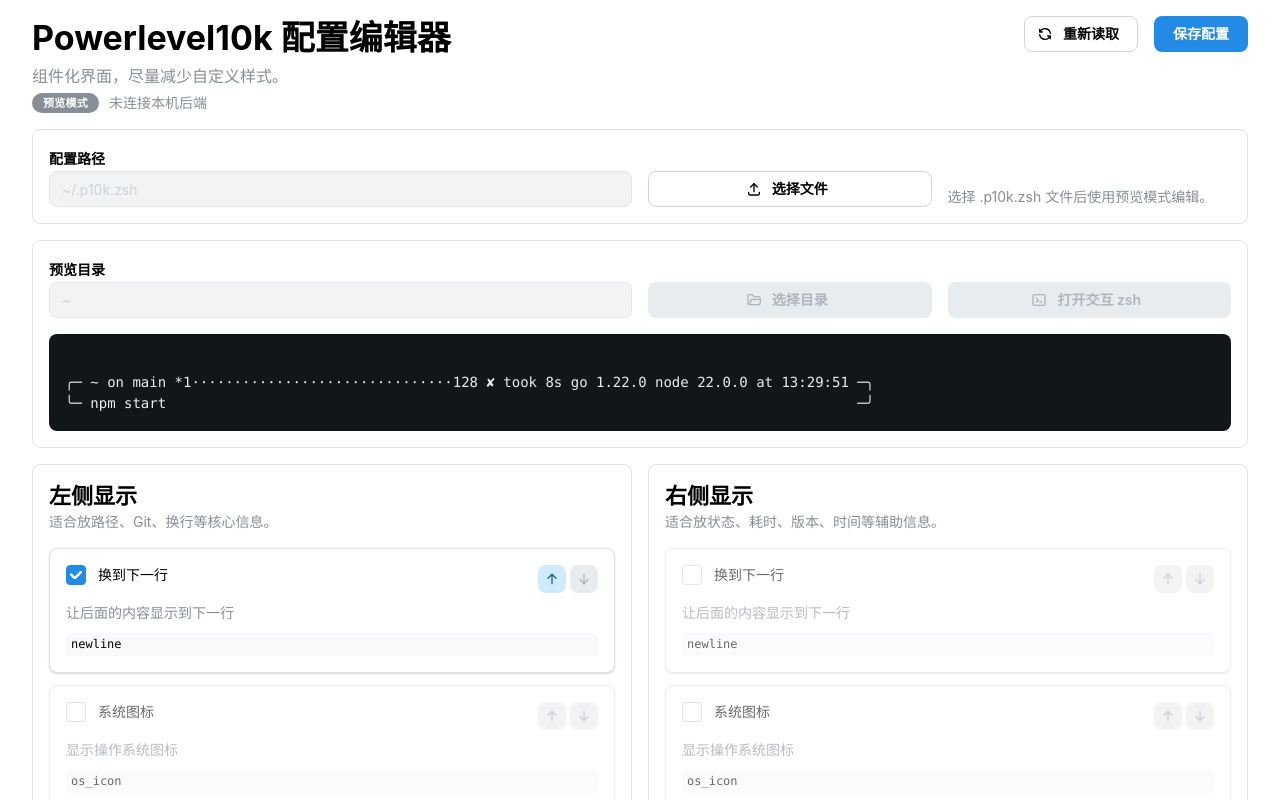
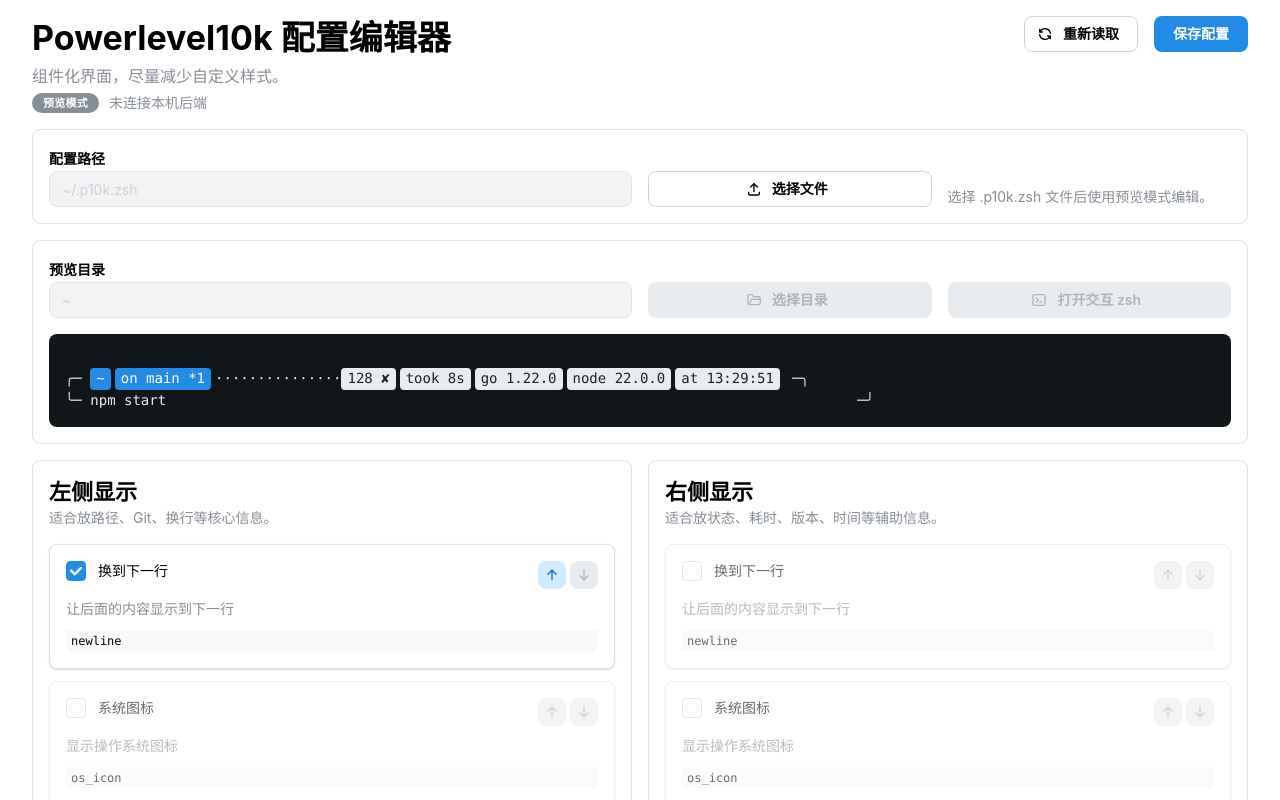
Before and after one commit to dsanying/p10k-visual-editor, a React (Vite) app: page / in a window 1280 px wide. Shown: the top 800 px of the page. Built offline with nearby package versions, Linux system fonts and the light colour scheme; no server answers.

Commit message:
🐛 fix(frontend): 恢复预览段落块并保持分行对齐

```diff
--- a/src/App.jsx
+++ b/src/App.jsx
@@ -41,6 +41,10 @@
 } from './p10k.js';
 
 const PREVIEW_COLUMNS = 96;
+const PREVIEW_SEGMENT_STYLES = {
+  left: { background: 'var(--mantine-color-blue-6)', color: 'var(--mantine-color-white)' },
+  right: { background: 'var(--mantine-color-gray-2)', color: 'var(--mantine-color-dark-8)' },
+};
 
 function api(path, options) {
   return fetch(path, options).then(async (res) => {
@@ -115,24 +119,41 @@
   return value[0];
 }
 
+function createSegmentToken(text, side) {
+  return {
+    kind: 'segment',
+    text: String(text),
+    side,
+    width: String(text).length + 3,
+  };
+}
+
+function createTextToken(text) {
+  return {
+    kind: 'text',
+    text: String(text),
+    width: String(text).length,
+  };
+}
+
 function buildPreviewLine({ prefix, left, right, filler, suffix, width }) {
-  const leftText = left.join(' ').trim();
-  const rightText = right.join(' ').trim();
+  const leftTokens = left.map((item) => (typeof item === 'string' ? createTextToken(item) : item));
+  const rightTokens = right.map((item) => (typeof item === 'string' ? createTextToken(item) : item));
+  const leftWidth = leftTokens.reduce((sum, token) => sum + token.width, 0);
+  const rightWidth = rightTokens.reduce((sum, token) => sum + token.width, 0);
   const safeWidth = Math.max(40, width);
   const frameWidth = prefix.length + suffix.length;
   const contentWidth = Math.max(8, safeWidth - frameWidth);
-  if (!rightText) {
-    const raw = `${prefix}${leftText}`;
-    const trailing = Math.max(0, safeWidth - raw.length - suffix.length);
-    return `${raw}${' '.repeat(trailing)}${suffix}`;
-  }
-
-  const baseLeft = leftText || '';
   const minimumGap = 1;
   const fillerChar = (filler || ' ')[0];
-  const freeSpace = Math.max(minimumGap, contentWidth - baseLeft.length - rightText.length);
-  const gap = fillerChar.repeat(freeSpace);
-  return `${prefix}${baseLeft}${gap}${rightText}${suffix}`;
+  const freeSpace = Math.max(minimumGap, contentWidth - leftWidth - rightWidth);
+  return {
+    prefix,
+    left: leftTokens,
+    gap: fillerChar.repeat(freeSpace),
+    right: rightTokens,
+    suffix,
+  };
 }
 
 function buildPreviewLines(editorState, snapshot) {
@@ -140,21 +161,21 @@
   const rightLines = splitByNewline(editorState.right);
   const usesNewline = editorState.left.includes('newline') || editorState.right.includes('newline');
   const commandSample = 'npm start';
-  const renderValues = (items) =>
+  const renderValues = (items, side) =>
     items
       .map((id) => {
         const entry = editorState.catalog.find(([segment]) => segment === id);
         const label = entry ? entry[1] : id;
-        return previewValue(editorState, snapshot, id, label);
+        const value = previewValue(editorState, snapshot, id, label);
+        return value ? createSegmentToken(value, side) : null;
       })
-      .filter(Boolean)
-      .map(String);
+      .filter(Boolean);
 
   const leadingBlank = boolSetting(editorState, 'POWERLEVEL9K_PROMPT_ADD_NEWLINE');
   const topLine = buildPreviewLine({
     prefix: usesNewline ? '╭─ ' : '',
-    left: renderValues(leftLines.before),
-    right: renderValues(rightLines.before),
+    left: renderValues(leftLines.before, 'left'),
+    right: renderValues(rightLines.before, 'right'),
     filler: usesNewline ? gapFill(editorState) : ' ',
     suffix: usesNewline ? ' ─╮' : '',
     width: PREVIEW_COLUMNS,
@@ -163,8 +184,8 @@
   if (!usesNewline) {
     const oneLine = buildPreviewLine({
       prefix: '',
-      left: [...renderValues(leftLines.before), commandSample],
-      right: renderValues(rightLines.before),
+      left: [...renderValues(leftLines.before, 'left'), createTextToken(commandSample)],
+      right: renderValues(rightLines.before, 'right'),
       filler: ' ',
       suffix: '',
       width: PREVIEW_COLUMNS,
@@ -174,8 +195,8 @@
 
   const bottomLine = buildPreviewLine({
     prefix: '╰─ ',
-    left: [...renderValues(leftLines.after), commandSample],
-    right: renderValues(rightLines.after),
+    left: [...renderValues(leftLines.after, 'left'), createTextToken(commandSample)],
+    right: renderValues(rightLines.after, 'right'),
     filler: ' ',
     suffix: ' ─╯',
     width: PREVIEW_COLUMNS,
@@ -185,23 +206,53 @@
 
 function PreviewPanel({ editorState, snapshot }) {
   const lines = buildPreviewLines(editorState, snapshot);
+  const renderToken = (token, index) => {
+    if (token.kind === 'segment') {
+      return (
+        <Box
+          key={index}
+          component="span"
+          px={6}
+          mr={4}
+          style={{
+            display: 'inline-block',
+            borderRadius: 4,
+            ...PREVIEW_SEGMENT_STYLES[token.side],
+          }}
+        >
+          {token.text}
+        </Box>
+      );
+    }
+    return <React.Fragment key={index}>{token.text}</React.Fragment>;
+  };
 
   return (
     <Paper bg="#111719" c="#e9ecef" p="md" radius="md">
-      <Box
-        component="pre"
+      <Stack gap={0}
         style={{
-          margin: 0,
           fontSize: 14,
           lineHeight: 1.55,
-          whiteSpace: 'pre',
-          overflowX: 'auto',
           fontFamily:
             'ui-monospace, SFMono-Regular, SF Mono, Menlo, Monaco, Consolas, Liberation Mono, monospace',
         }}
       >
-        {lines.join('\n')}
-      </Box>
+        {lines.map((line, lineIndex) =>
+          line === '' ? (
+            <Box key={lineIndex} h={18} />
+          ) : (
+            <ScrollArea key={lineIndex} type="never" offsetScrollbars={false}>
+              <Box component="div" style={{ whiteSpace: 'pre', minWidth: 'max-content' }}>
+                {line.prefix}
+                {line.left.map(renderToken)}
+                {line.gap}
+                {line.right.map(renderToken)}
+                {line.suffix}
+              </Box>
+            </ScrollArea>
+          )
+        )}
+      </Stack>
     </Paper>
   );
 }
```
